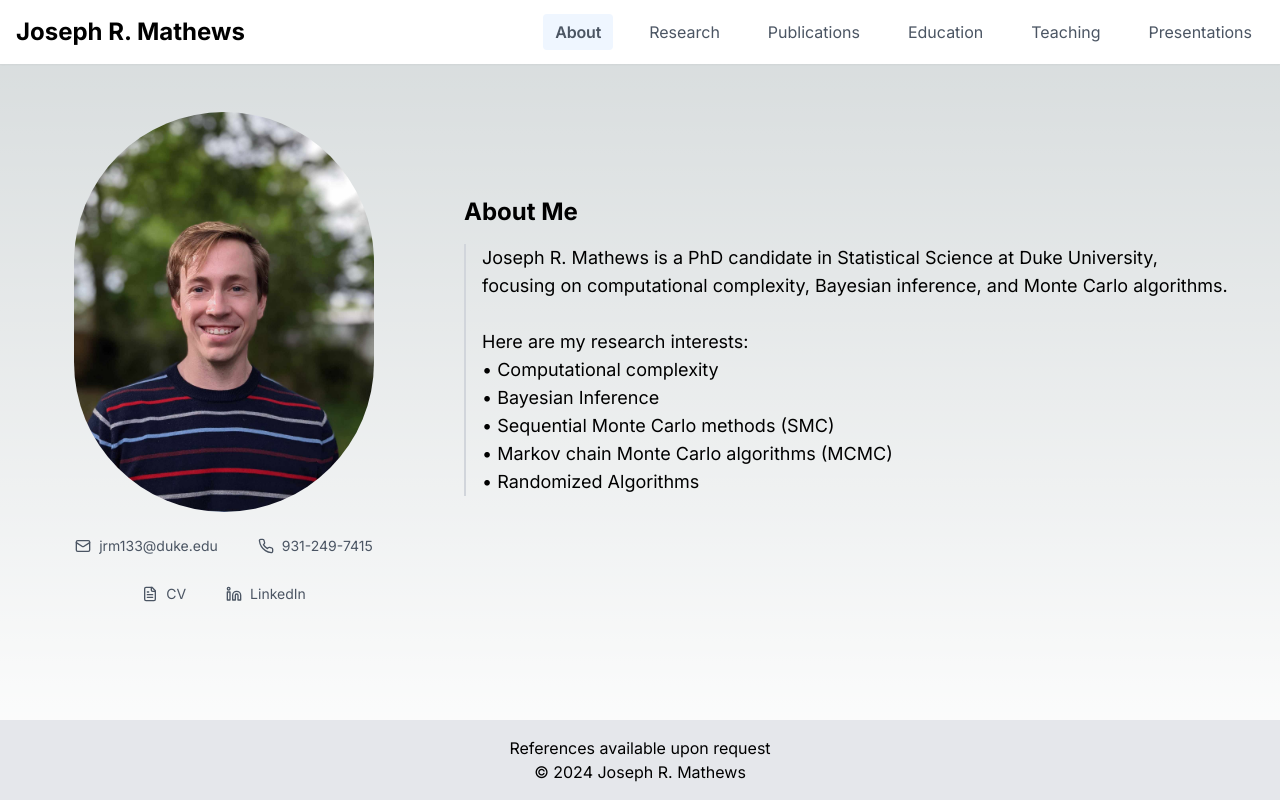
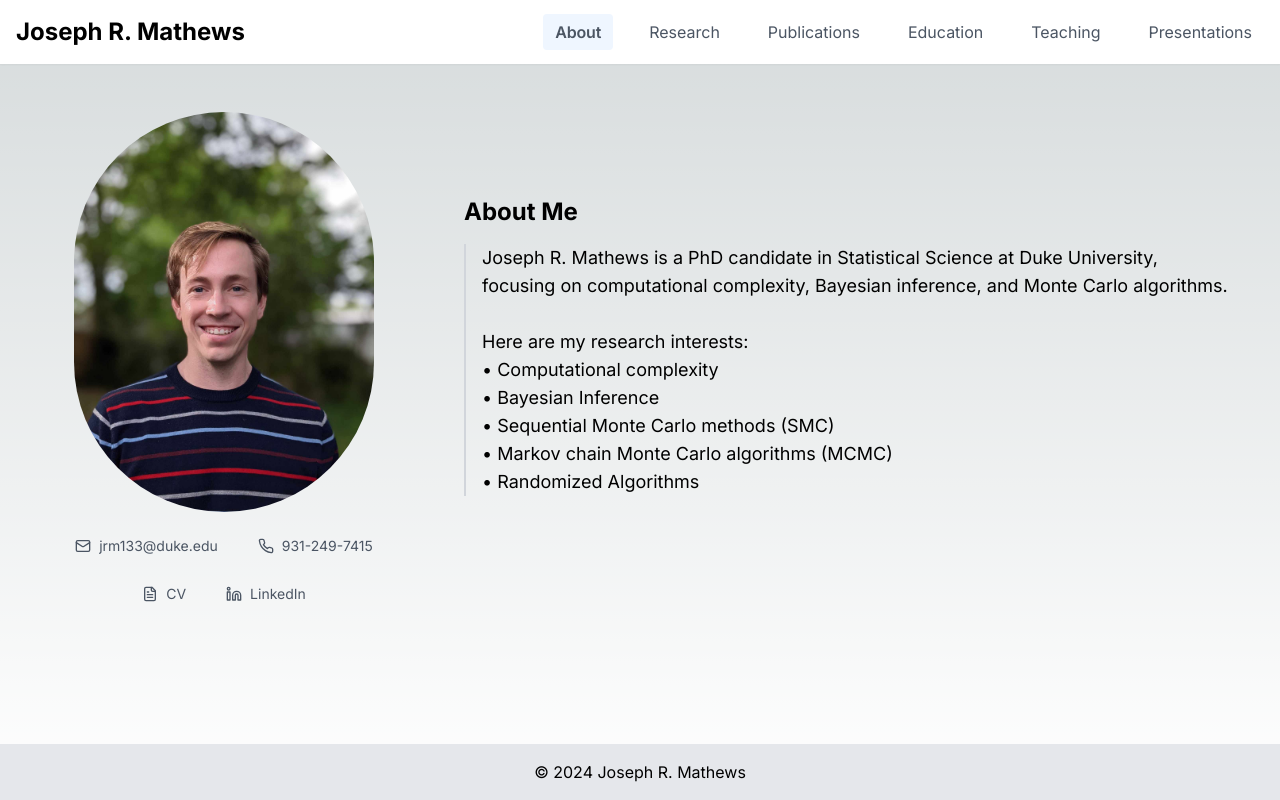
Before and after one commit to bassimeledath/joe-website, a Next.js app: page / in a window 1280 px wide. Built offline with nearby package versions, Linux system fonts and the light colour scheme.

Commit message:
removed footer note about refs

```diff
--- a/config.js
+++ b/config.js
@@ -84,7 +84,6 @@ const config = {
     }
   ],
   footer: {
-    note: "References available upon request",
     copyright: "2024 Joseph R. Mathews"
   }
 };
```
